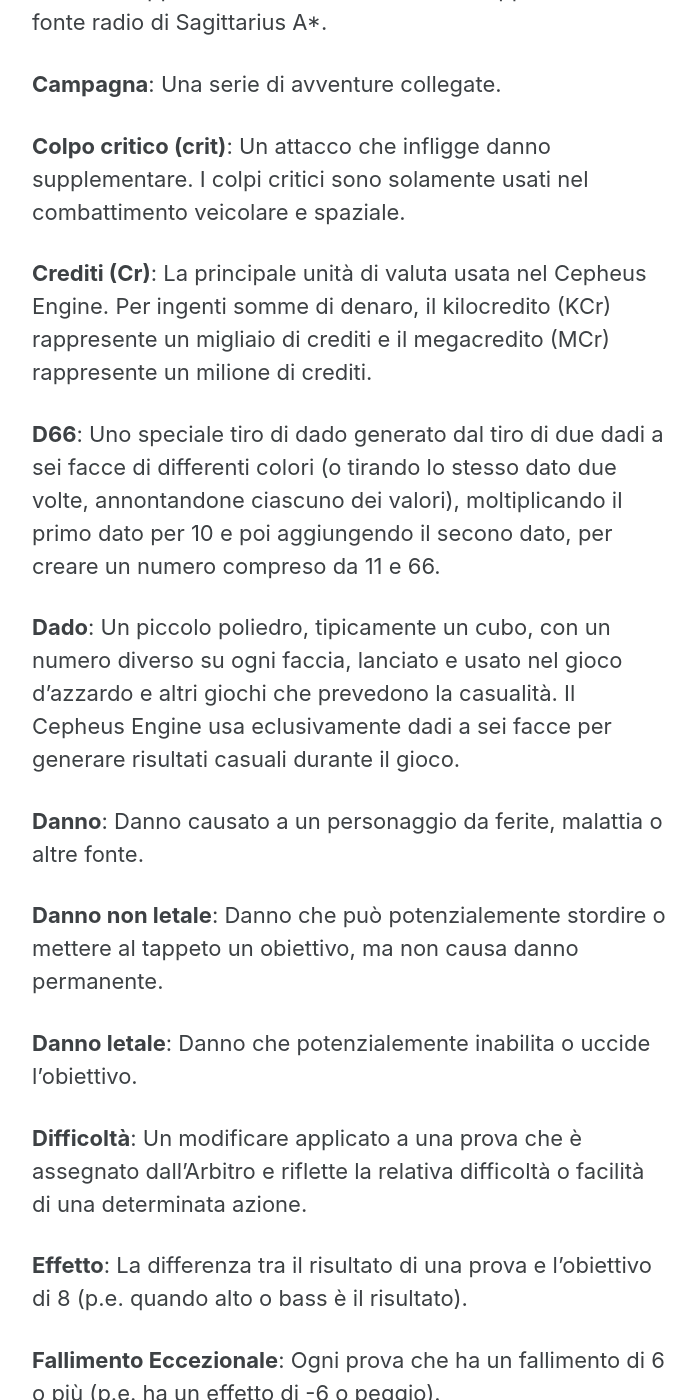
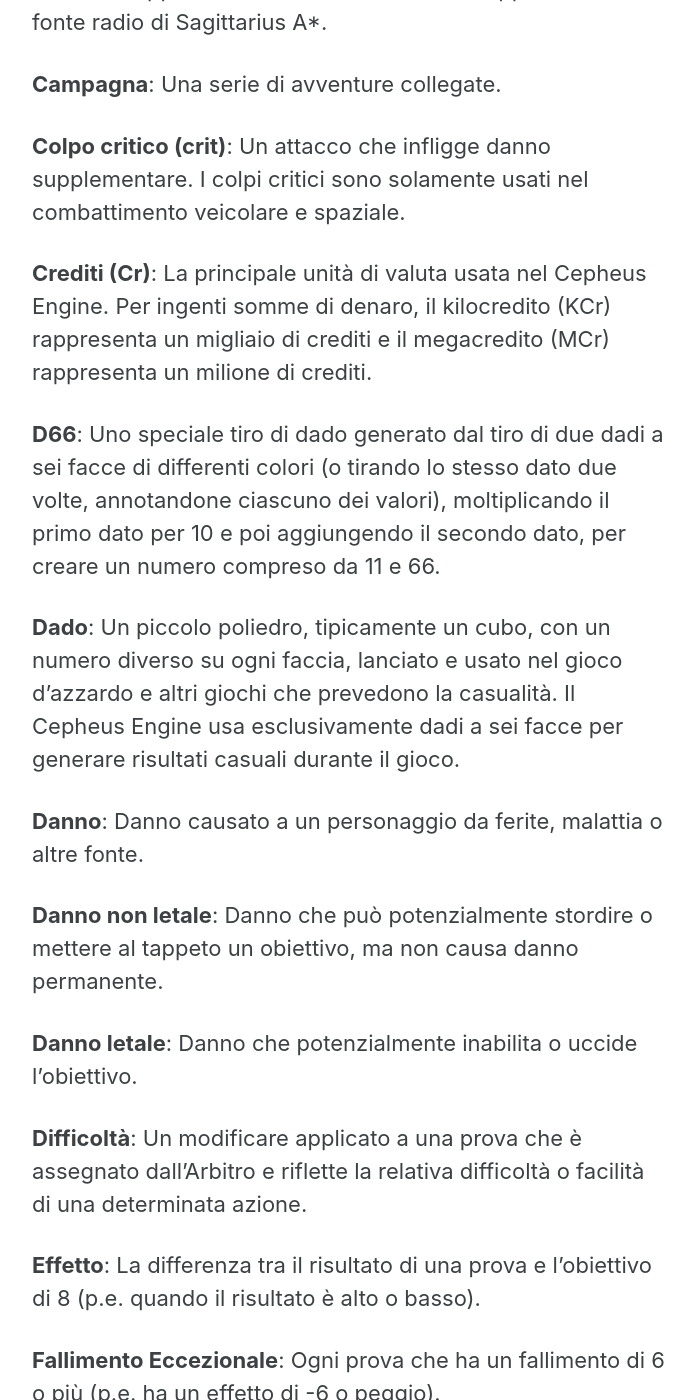
Before and after one commit to Italian-Translation-Alliance/cepheus-engine-ita.github.io, a Jekyll site: the page built from _srd/introduzione.md, in a window 1280 px wide and 1400 px high, scrolled down 18851 px. Shown: the whole window, without its empty margins (290-986 px from the left). Built offline with Jekyll 4.4.1, drawn with Linux system fonts in a browser that asks for light colours; cached includes are drawn as plain includes; some of the changed text lies outside the part shown.

Commit message:
Update introduzione.md

```diff
--- a/_srd/introduzione.md
+++ b/_srd/introduzione.md
@@ -256,25 +256,25 @@
 
 **Colpo critico (crit)**: Un attacco che infligge danno supplementare. I colpi critici sono solamente usati nel combattimento veicolare e spaziale.
 
-**Crediti (Cr)**: La principale unità di valuta usata nel Cepheus Engine. Per ingenti somme di denaro, il kilocredito (KCr) rappresente un migliaio di crediti e il megacredito (MCr) rappresente un milione di crediti.
+**Crediti (Cr)**: La principale unità di valuta usata nel Cepheus Engine. Per ingenti somme di denaro, il kilocredito (KCr) rappresenta un migliaio di crediti e il megacredito (MCr) rappresenta un milione di crediti.
 
-**D66**: Uno speciale tiro di dado generato dal tiro di due dadi a sei facce di differenti colori (o tirando lo stesso dato due volte, annontandone ciascuno dei valori), moltiplicando il primo dato per 10 e poi aggiungendo il secono dato, per creare un numero compreso da 11 e 66.
+**D66**: Uno speciale tiro di dado generato dal tiro di due dadi a sei facce di differenti colori (o tirando lo stesso dato due volte, annotandone ciascuno dei valori), moltiplicando il primo dato per 10 e poi aggiungendo il secondo dato, per creare un numero compreso da 11 e 66.
 
-**Dado**: Un piccolo poliedro, tipicamente un cubo, con un numero diverso su ogni faccia, lanciato e usato nel gioco d'azzardo e altri giochi che prevedono la casualità. Il Cepheus Engine usa eclusivamente dadi a sei facce per generare risultati casuali durante il gioco.
+**Dado**: Un piccolo poliedro, tipicamente un cubo, con un numero diverso su ogni faccia, lanciato e usato nel gioco d'azzardo e altri giochi che prevedono la casualità. Il Cepheus Engine usa esclusivamente dadi a sei facce per generare risultati casuali durante il gioco.
 
 **Danno**: Danno causato a un personaggio da ferite, malattia o altre fonte.
 
-**Danno non letale**: Danno che può potenzialemente stordire o mettere al tappeto un obiettivo, ma non causa danno permanente.
+**Danno non letale**: Danno che può potenzialmente stordire o mettere al tappeto un obiettivo, ma non causa danno permanente.
 
-**Danno letale**: Danno che potenzialemente inabilita o uccide l'obiettivo.
+**Danno letale**: Danno che potenzialmente inabilita o uccide l'obiettivo.
 
 **Difficoltà**: Un modificare applicato a una prova che è assegnato dall'Arbitro e riflette la relativa difficoltà o facilità di una determinata azione.
 
-**Effetto**:  La differenza tra il risultato di una prova e l'obiettivo di 8 (p.e. quando alto o bass è il risultato).
+**Effetto**:  La differenza tra il risultato di una prova e l'obiettivo di 8 (p.e. quando il risultato è alto o basso).
 
 **Fallimento Eccezionale**: Ogni prova che ha un fallimento di 6 o più (p.e. ha un effetto di -6 o peggio).
 
-**Ferito gravemente**: Se hai perso almeno un punto in tutte e tre le caratteristiche fisiche, sei considerato ferito gravemente. Quando sei incosciente, non puoi muoverti ad eccezione di arrancare o strisciare per un massimo di 1,5 metri per round di combattimento. Perdi, inoltre, la tua azione minore in combattimento. Puoi solo riguadagnare punti di caratteristica pari al tuo MD di Resistanza al giorno di riposo attraverso la guarigione naturale. Hai bisogno di un intervento chirurgico.
+**Ferito gravemente**: Se hai perso almeno un punto in tutte e tre le caratteristiche fisiche, sei considerato ferito gravemente. Quando sei incosciente, non puoi muoverti ad eccezione di arrancare o strisciare per un massimo di 1,5 metri per round di combattimento. Perdi, inoltre, la tua azione minore in combattimento. Puoi solo riguadagnare punti di caratteristica pari al tuo MD di Resistenza al giorno di riposo attraverso la guarigione naturale. Hai bisogno di un intervento chirurgico.
 
 **Giorno Standard**: Un'unità di temo che dura 24 ore.
 
```
Also changed, not shown: other parts of _srd/introduzione.md (+11 -11 lines).
